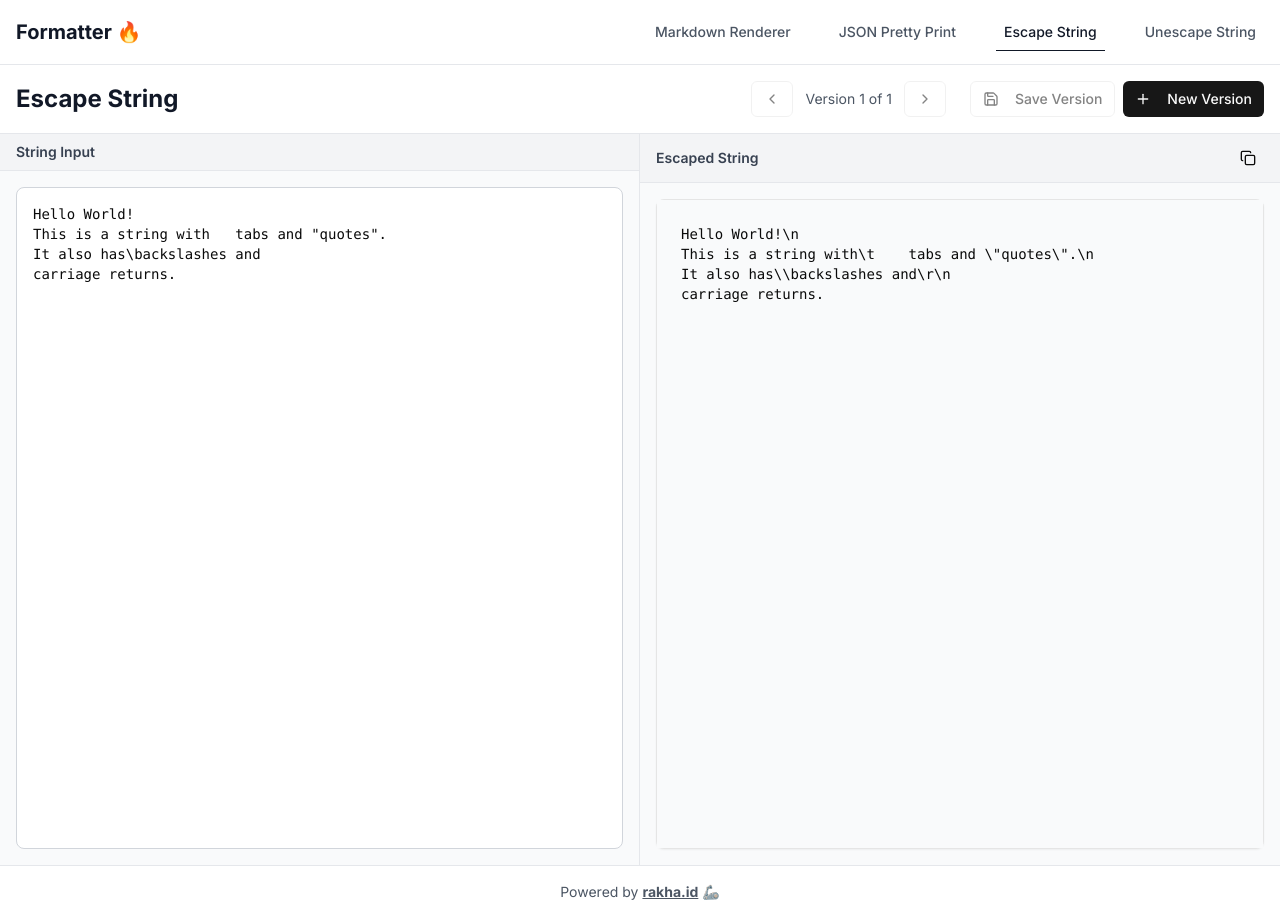
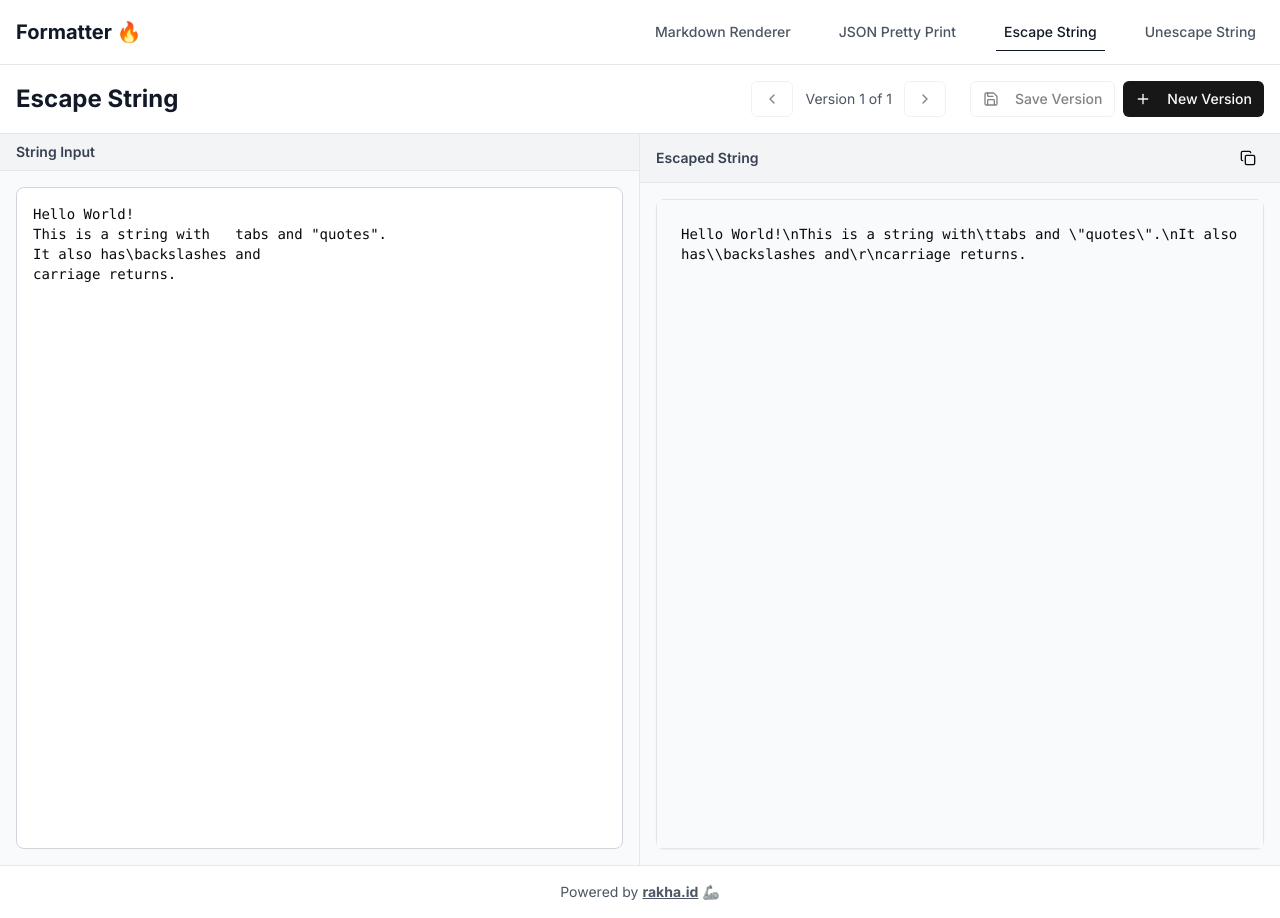
Before and after one commit to prinatarakha/dev-formatter, a Next.js app: page /escape in a window 1280 px wide. Built offline with nearby package versions, Linux system fonts and the light colour scheme.

Commit message:
fix: escape char formatting

```diff
--- a/string-pretty-print.tsx
+++ b/string-pretty-print.tsx
@@ -9,11 +9,19 @@ function prettyPrintString(inputString: string): string {
   // Show the actual string representation with escaped characters
   return JSON.stringify(inputString, null, 2)
     .slice(1, -1) // Remove the outer quotes
-    .replace(/\\n/g, "\\n\n") // Show \n on new lines for readability
-    .replace(/\\t/g, "\\t    ") // Show \t with visual spacing
+    .replace(/\\n/g, "\\n") // Show \n on new lines for readability
+    .replace(/\\t/g, "\\t") // Show \t with visual spacing
     .replace(/\\r/g, "\\r") // Show \r
     .replace(/\\"/g, '\\"') // Show escaped quotes
+    .replace(/\\'/g, "\\'")
     .replace(/\\\\/g, "\\\\") // Show escaped backslashes
+    .replace(/\\b/g, "\\b")
+    .replace(/\\f/g, "\\f")
+    .replace(/\\v/g, "\\v")
+    .replace(/\\0/g, "\\0")
+    // .replace(/\\u([0-9a-fA-F]{4})/g, (match, hex) => String.fromCharCode(Number.parseInt(hex, 16)))
+    // .replace(/\\x([0-9a-fA-F]{2})/g, (match, hex) => String.fromCharCode(Number.parseInt(hex, 16)))
+    // .replace(/\\u([0-9a-fA-F]{4})/g, (match, hex) => String.fromCharCode(Number.parseInt(hex, 16)))
 }
 
 interface StringVersion {
```
